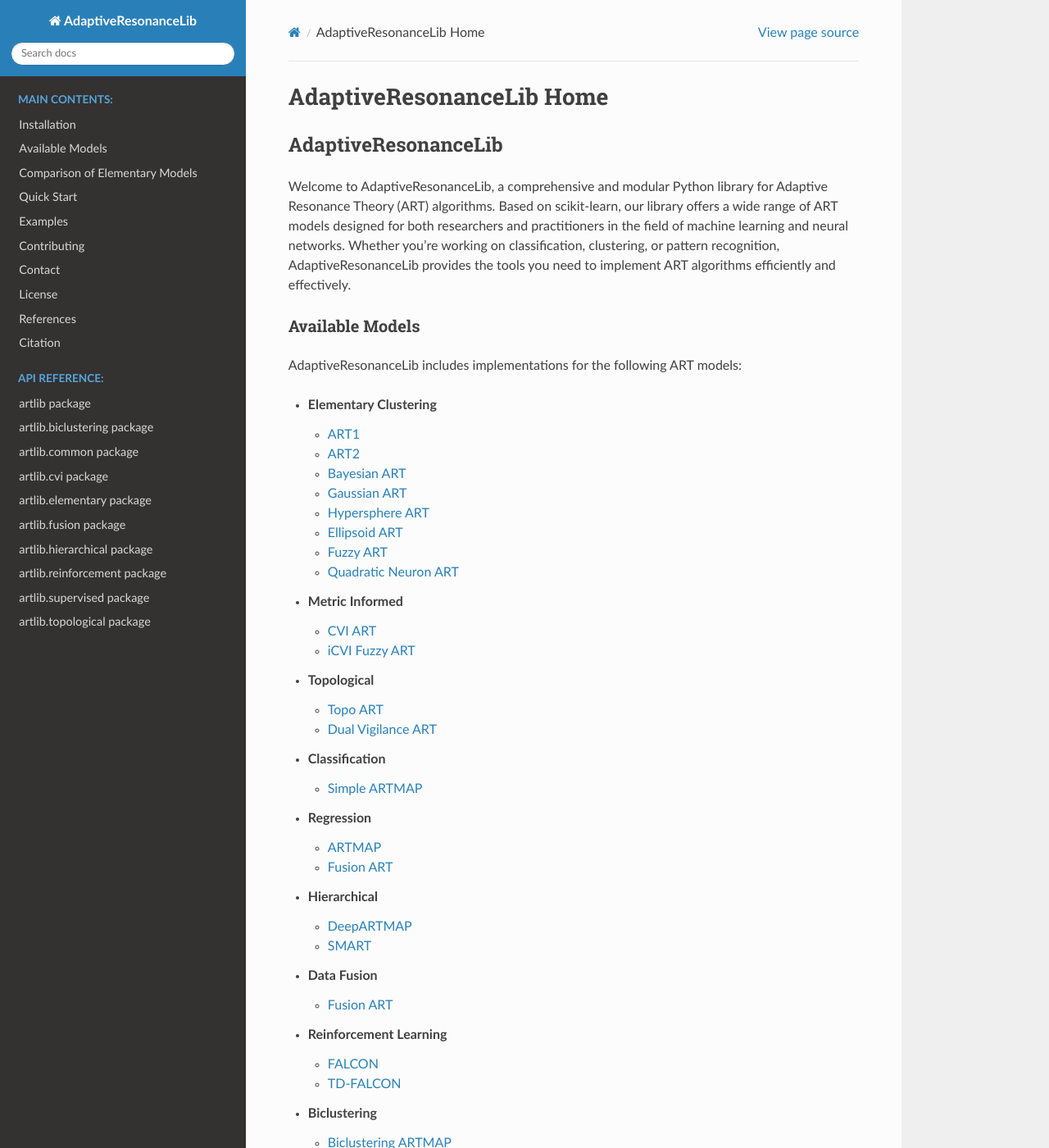
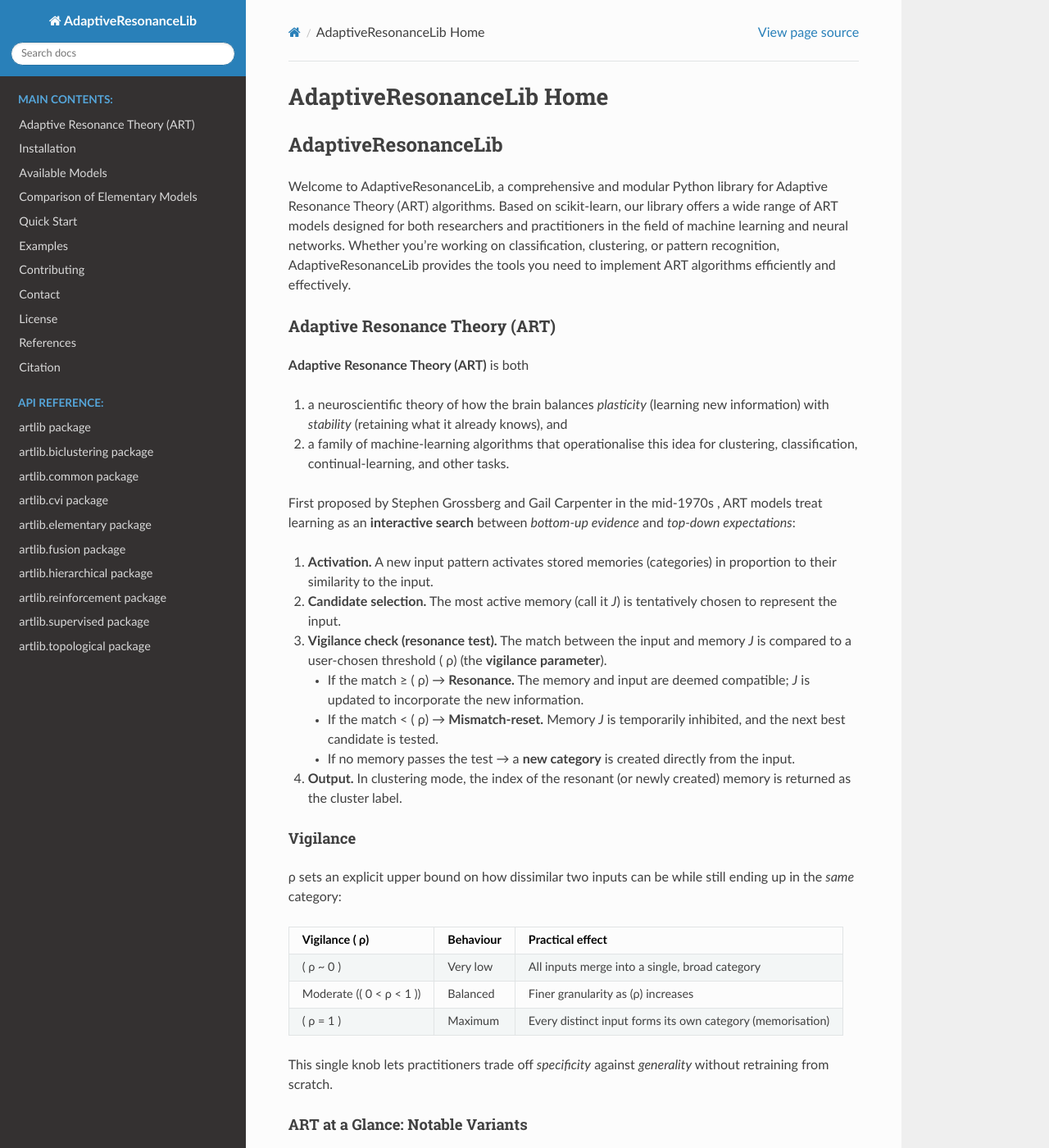
Before and after one commit to NiklasMelton/AdaptiveResonanceLib, a Sphinx documentation site: the page built from docs/source/index.rst, in a window 1280 px wide and 1400 px high. Shown: the whole window at 82% size. Built offline with Sphinx 7.4.7 and the Read the Docs theme 3.1.0, drawn with Linux system fonts in a browser that asks for light colours; some of the changed text lies outside the part shown.

Commit message:
add what is ART section

```diff
--- a/README.md
+++ b/README.md
@@ -2,6 +2,119 @@
 # AdaptiveResonanceLib
 
 Welcome to AdaptiveResonanceLib, a comprehensive and modular Python library for Adaptive Resonance Theory (ART) algorithms. Based on scikit-learn, our library offers a wide range of ART models designed for both researchers and practitioners in the field of machine learning and neural networks. Whether you're working on classification, clustering, or pattern recognition, AdaptiveResonanceLib provides the tools you need to implement ART algorithms efficiently and effectively.
+
+[//]: # (# What is ART)
+
+[//]: # (Adaptive Resonance Theory &#40;ART&#41; is a theory of how the brain learns as well as a )
+
+[//]: # (family of algorithms based on the concept of pattern resonance. Originially )
+
+[//]: # (Formulated by Steven Grossburg and Gail Carpenter in the 1970s, ART posits that )
+
+[//]: # (the brain learns to identify patterns using top-down activations and bottom-up )
+
+[//]: # (expectations working cohesively to identify familiar and novel stimuli. )
+
+[//]: # ()
+[//]: # (When presented with a pattern, an ART-like network activates prior memories relative)
+
+[//]: # (to their similarity with the pattern. The most active prior memory is now a )
+
+[//]: # (candidate for assignment, but it must first pass the resonance &#40;vigilance check&#41;. If )
+
+[//]: # (the input pattern is fully familiar &#40;entirely contained in the active memory&#41;, )
+
+[//]: # (nothing else needs to be done. However, if the input patter contains novel )
+
+[//]: # (information, we must check if the prior memory is capable of incorporating the new )
+
+[//]: # (information by performing a vigilance test. In this way, we limit the scope of a single )
+
+[//]: # (prior memory. If the pattern passes the vigilance test for the prior memory, we say )
+
+[//]: # (that the pattern and memory are resonant and we update the prior memory to )
+
+[//]: # (incorporate the new pattern information. If the prior memory fails the vigilance )
+
+[//]: # (test, we suppress that memory and check the next highest activated memory. If no )
+
+[//]: # (prior memories pass the vigilance test, we create a new memory initialized using the )
+
+[//]: # (input pattern. When clustering, the index of the winning memory is assigned as the )
+
+[//]: # (cluster label of the input pattern.)
+
+[//]: # ()
+[//]: # (This process allows ART to solve the stability plasticity dillema with an explicit )
+
+[//]: # (memory limiting &#40;vigilance&#41; parameter $ ρ$. By increasing $ ρ$, a practitioner )
+
+[//]: # (can decrease the allowable size of individual memories, thereby creating more )
+
+[//]: # (categories with more specificity. At the extreme ends, setting $ ρ=1.0$ will force )
+
+[//]: # (ART models to memorize unique data samples, while setting $ ρ=0.0$ will allow ART )
+
+[//]: # (models to group all data samples into a single category.)
+
+<!-- START what is ART -->
+## Adaptive Resonance Theory (ART)
+
+**Adaptive Resonance Theory (ART)** is both
+1. a neuroscientific theory of how the brain balances *plasticity* (learning new information) with *stability* (retaining what it already knows), and
+2. a family of machine‑learning algorithms that operationalise this idea for
+   clustering, classification, continual‑learning, and other tasks.
+
+First proposed by Stephen Grossberg and Gail Carpenter in the mid‑1970s , ART models treat learning as an **interactive search** between *bottom‑up evidence* and *top‑down expectations*:
+
+1. **Activation.**
+   A new input pattern activates stored memories (categories) in proportion to their similarity to the input.
+
+2. **Candidate selection.**
+   The most active memory (call it *J*) is tentatively chosen to represent the input.
+
+3. **Vigilance check (resonance test).**
+   The match between the input and memory *J* is compared to a user‑chosen threshold \( ρ\) (the **vigilance parameter**).
+   * If the match ≥ \( ρ\) → **Resonance.** The memory and input are deemed compatible; *J* is updated to incorporate the new information.
+   * If the match < \( ρ\) → **Mismatch‑reset.** Memory *J* is temporarily inhibited, and the next best candidate is tested.
+   * If no memory passes the test → a **new category** is created directly from the input.
+
+4. **Output.**
+   In clustering mode, the index of the resonant (or newly created) memory is returned as the cluster label.
+
+### Vigilance
+
+ρ sets an explicit upper bound on how dissimilar two inputs can be while still
+ending up in the *same* category:
+
+| Vigilance \( ρ\)            | Behaviour | Practical effect |
+|-----------------------------|-----------|------------------|
+| \(  ρ ~ 0 \)                | Very low | All inputs merge into a single, broad category |
+| Moderate (\( 0 <  ρ < 1 \)) | Balanced | Finer granularity as \(ρ\) increases |
+| \(  ρ = 1 \)                | Maximum | Every distinct input forms its own category (memorisation) |
+
+This single knob lets practitioners trade off *specificity* against *generality* without retraining from scratch.
+
+### ART at a Glance: Notable Variants
+
+| Variant                          | Input type                                | Task                      | Trait                                                                                          |
+|----------------------------------|-------------------------------------------|---------------------------|------------------------------------------------------------------------------------------------|
+| **ART 1**                        | Binary                                    | Unsupervised clustering   | Original model                                                                                 |
+| **Fuzzy ART**                    | Real‑valued \([0,1]\)                     | Unsupervised clustering   | Uses fuzzy AND operator for analog inputs, resulting in rectagular categories                  |
+| **ARTMAP**         | Paired inputs \((X, y)\)                  | Supervised classification | Two ART modules linked by an associative map field                                             |
+| **Gaussian ART** | Real‑valued                               | Clustering                | Replace rectangular category fields with Gaussian ones for smoother decision boundaries        |
+| **FALCON**      | Paired inputs \((State, Action, Reward)\) | Reinforcement Learning    | Uses three ART modules to create a dynamic SARSA grid for solving reinforcement learning tasks |
+All variants share the same resonance‑test backbone, so you can grasp one and quickly extend to the others.
+
+### Strengths (and Things to Watch)
+
+* **Online / incremental learning** – adapts one sample at a time without replay.
+* **Explicit category prototypes** – easy to inspect and interpret.
+* **Built‑in catastrophic‑forgetting control** via \( ρ\).
+* **Parameter sensitivity** – vigilance (and, in many variants, the learning rate \(\beta\)) must be tuned to your data.
+* **Order dependence** – the sequence of inputs can affect category formation; shuffling your training data is recommended for unbiased results.
+<!-- END what is ART -->
+
 
 <!-- START available_models -->
 ## Available Models
--- a/docs/source/index.rst
+++ b/docs/source/index.rst
@@ -14,6 +14,7 @@ AdaptiveResonanceLib Home
    :maxdepth: 2
    :caption: Main Contents:
 
+   what_is_art
    installation
    available_models
    comparison
--- /dev/null
+++ b/docs/source/what_is_art.rst
@@ -0,0 +1,4 @@
+.. include:: ../../README.md
+   :parser: myst_parser.sphinx_
+   :start-after: <!-- START what is ART -->
+   :end-before: <!-- END what is ART -->
```
